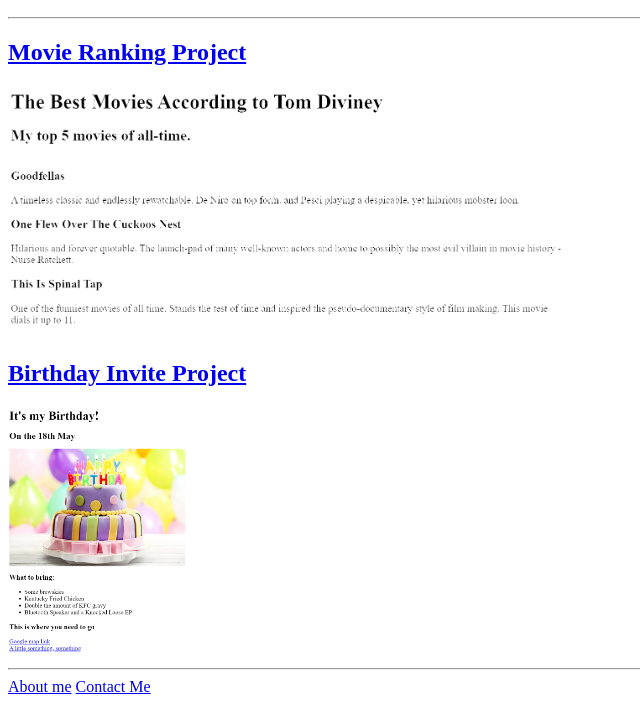
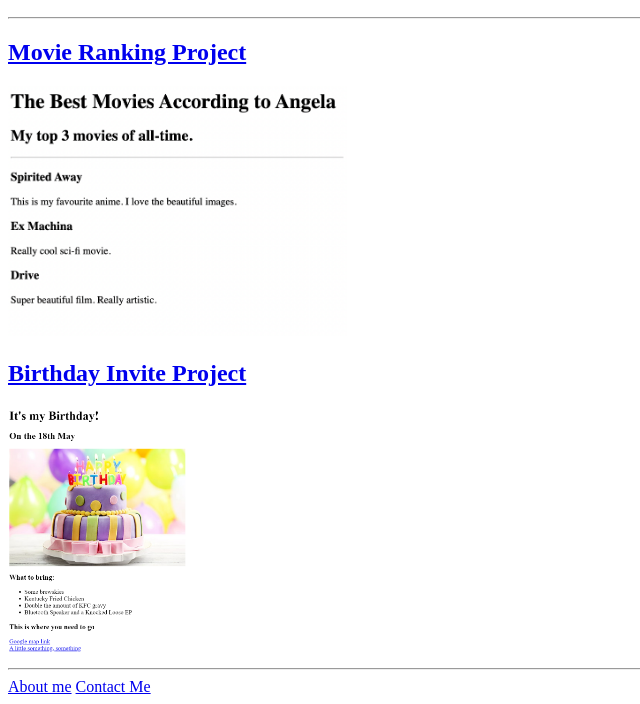
Before and after one commit to tommydivi/html-portfolioo, a plain HTML site: page index.html in a window 1280 px wide. Shown: the part 110-814 px from the top of the page, without its empty margins (0-640 px from the left). Drawn offline with Linux system fonts and the light colour scheme.

Commit message:
Update index.html

```diff
--- a/index.html
+++ b/index.html
@@ -11,7 +11,7 @@
     <hr />
 
     <h2><a href="./public/movie-ranking.html">Movie Ranking Project</a></h2>
-    <img src="./assets/images/Movies.png" height="250"/>
+    <img src="./assets/images/movie-ranking.png" height="250"/>
     <h2><a href="./public/birthday-invite.html">Birthday Invite Project</a></h2>
     <img src="./assets/images/Birthday.png" height="250"/>
     <hr />
```
